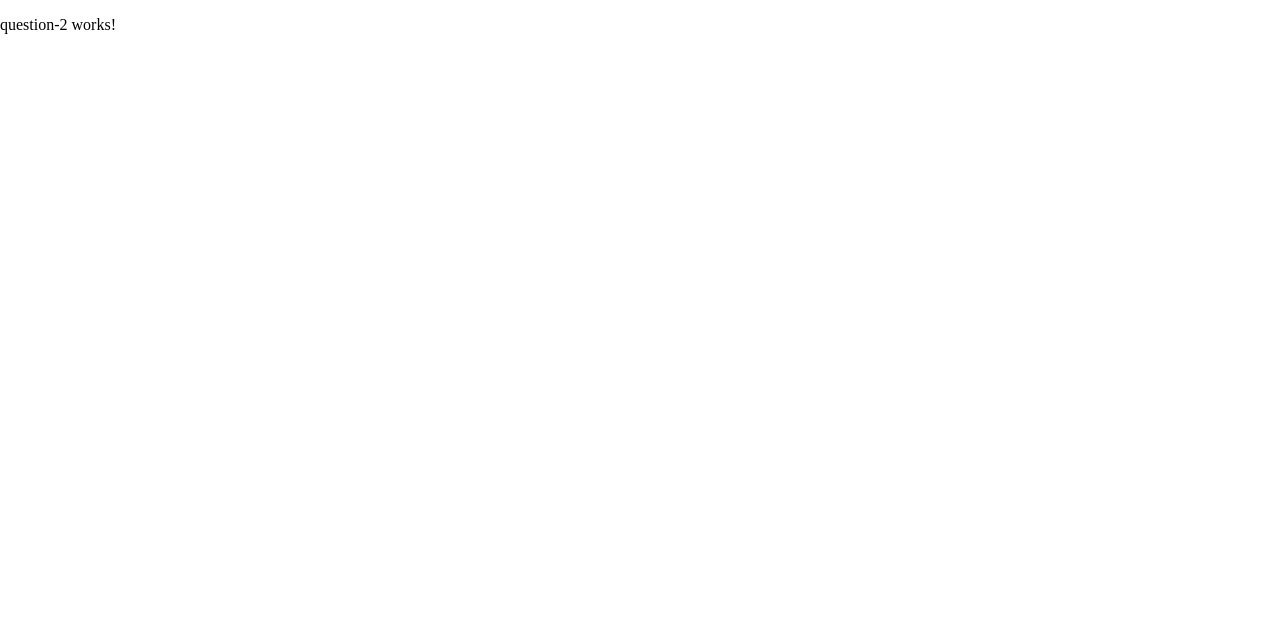
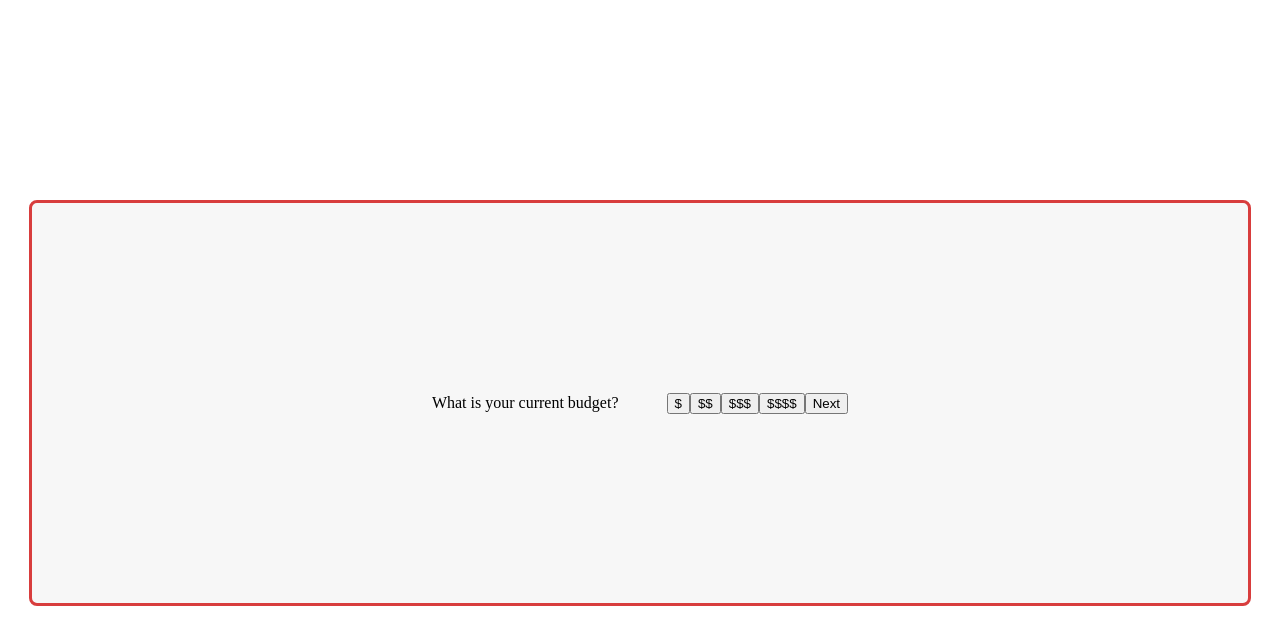
Before and after one commit to MasterChiefRPM/food-picks, an Angular app: page /question-2 in a window 1280 px wide. Shown: the top 644 px of the page. Built offline with nearby package versions, Linux system fonts and the light colour scheme.

Commit message:
adding funcionality to question 2

```diff
--- a/src/app/question-2/question-2.component.html
+++ b/src/app/question-2/question-2.component.html
@@ -1 +1,23 @@
-<p>question-2 works!</p>
+<div class="background-container">
+  <a href=""></a>
+  <div class="question-2">
+    <section class="question-container">
+      <div class="question-text">
+        <p>What is your current budget?</p>
+      </div>
+    </section>
+    <section class="button-container">
+      <div class="buttons">
+        <button>$</button>
+        <button>$$</button>
+        <button>$$$</button>
+        <button>$$$$</button>
+      </div>
+    </section>
+  </div>
+  <div class="next-button">
+    <a routerLink="/question-3">
+      <button class="next-icon">Next</button>
+    </a>
+  </div>
+</div>
--- a/src/app/question-2/question-2.component.scss
+++ b/src/app/question-2/question-2.component.scss
@@ -0,0 +1,21 @@
+.background-container {
+  background-color: #f7f7f7;
+  border-style: solid;
+  border-color: #d83d3d;
+  border-radius: 0.5rem;
+  display: flex;
+  align-items: center;
+  justify-content: center;
+  margin: auto;
+  margin-top: 25vh;
+  height: 50vh;
+  width: 95vw;
+}
+.question-2 {
+  gap: 3rem;
+  display: inline-flex;
+}
+.button-container{
+    display: flex;
+    align-items: center;
+}
```
